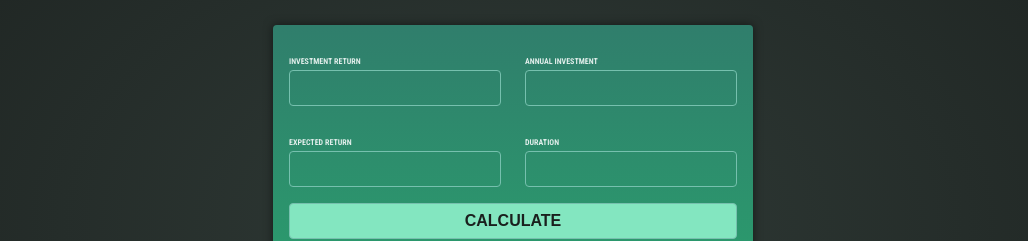
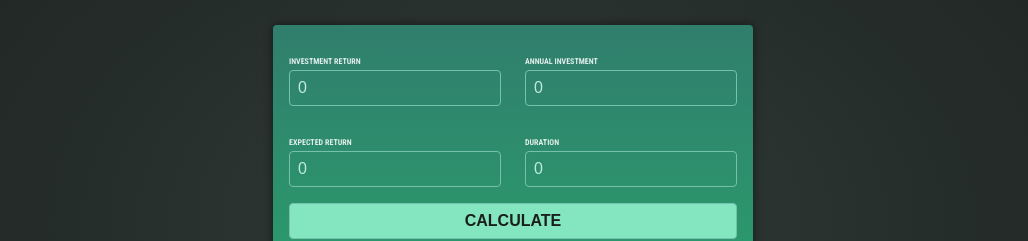
Before and after one commit to suchithms19/invest_tracker, an Angular app: page / in a window 1280 px wide. Shown: the part 201-442 px from the top of the page, without its empty margins (127-1155 px from the left). Built offline with nearby package versions, Linux system fonts and the light colour scheme.

Commit message:
feat : add two way binding to accept inputs

```diff
--- a/src/app/components/user/user.component.html
+++ b/src/app/components/user/user.component.html
@@ -2,21 +2,36 @@
   <div class="input-group">
     <p>
       <label for="investment-return">Investment Return</label>
-            <input type="number" id="investment-return">
+      <input
+        type="number"
+        name="investment-return"
+        id="investment-return"
+        [(ngModel)]="enteredInitialInvestment"
+      />
     </p>
     <p>
       <label for="annual-investment">Annual Investment</label>
-            <input type="number" id="investment-return">
+      <input
+        type="number"
+        name="annual-investment"
+        id="investment-return"
+        [(ngModel)]="enteredAnnualInvestment"
+      />
     </p>
   </div>
   <div class="input-group">
     <p>
       <label for="expected-return">Expected return</label>
-            <input type="number" id="expected-return">
+      <input
+        type="number"
+        name="expected-return"
+        id="expected-return"
+        [(ngModel)]="enteredExpectedReturn"
+      />
     </p>
     <p>
       <label for="duration">Duration</label>
-            <input type="number" id="duration">
+      <input type="number" name="duration" id="duration" [(ngModel)]="enteredDuration" />
     </p>
   </div>
   <button>Calculate</button>
--- a/src/app/components/user/user.component.ts
+++ b/src/app/components/user/user.component.ts
@@ -9,6 +9,12 @@
   styleUrl: './user.component.css'
 })
 export class UserComponent {
+
+  enteredInitialInvestment = '0';
+  enteredAnnualInvestment = '0';
+  enteredExpectedReturn = '0';
+  enteredDuration = '0';
+
   onSubmit() {
     alert('Form submitted!');
   }
```
Lines whose indentation alone changed are shown as unchanged.
